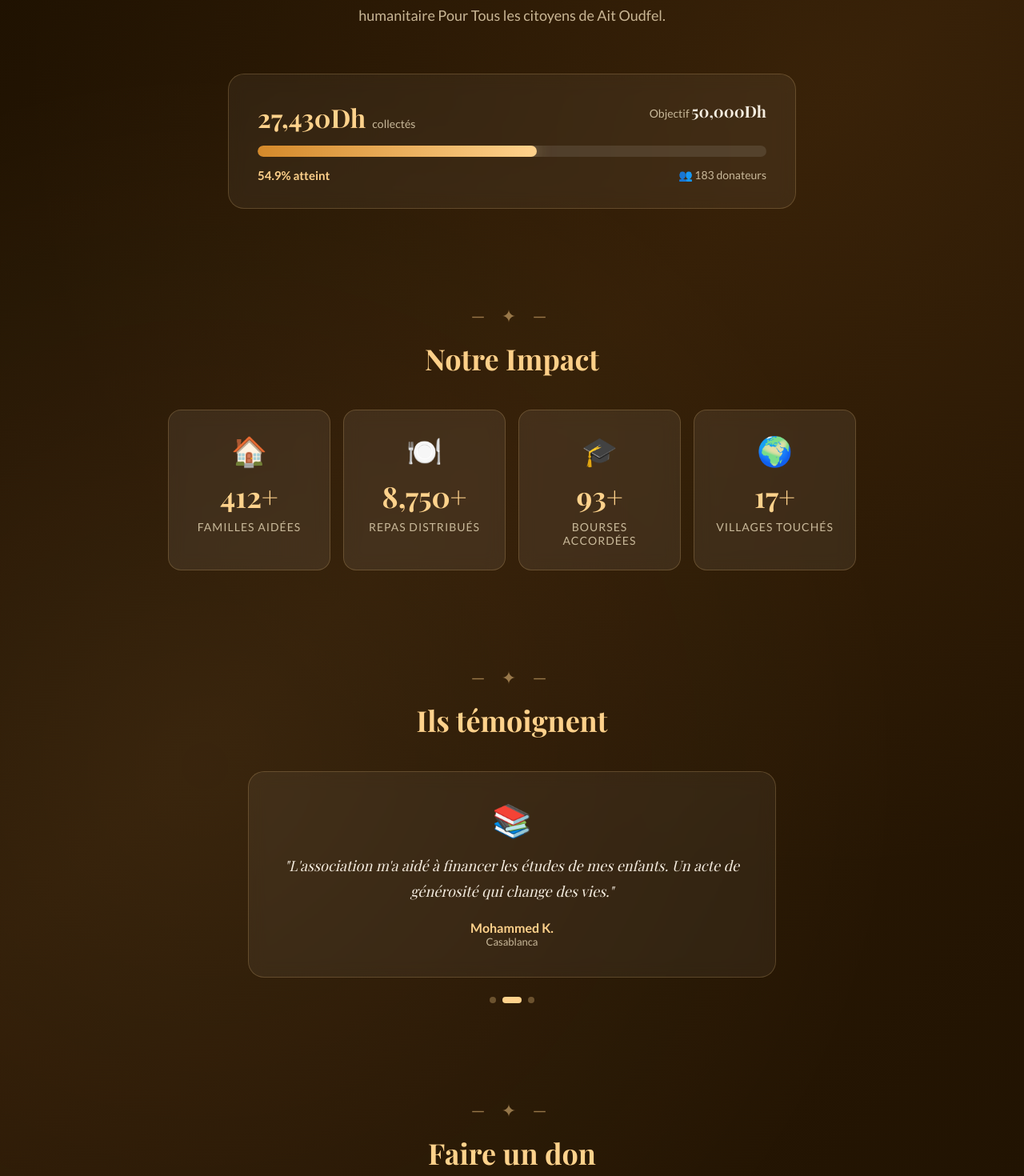
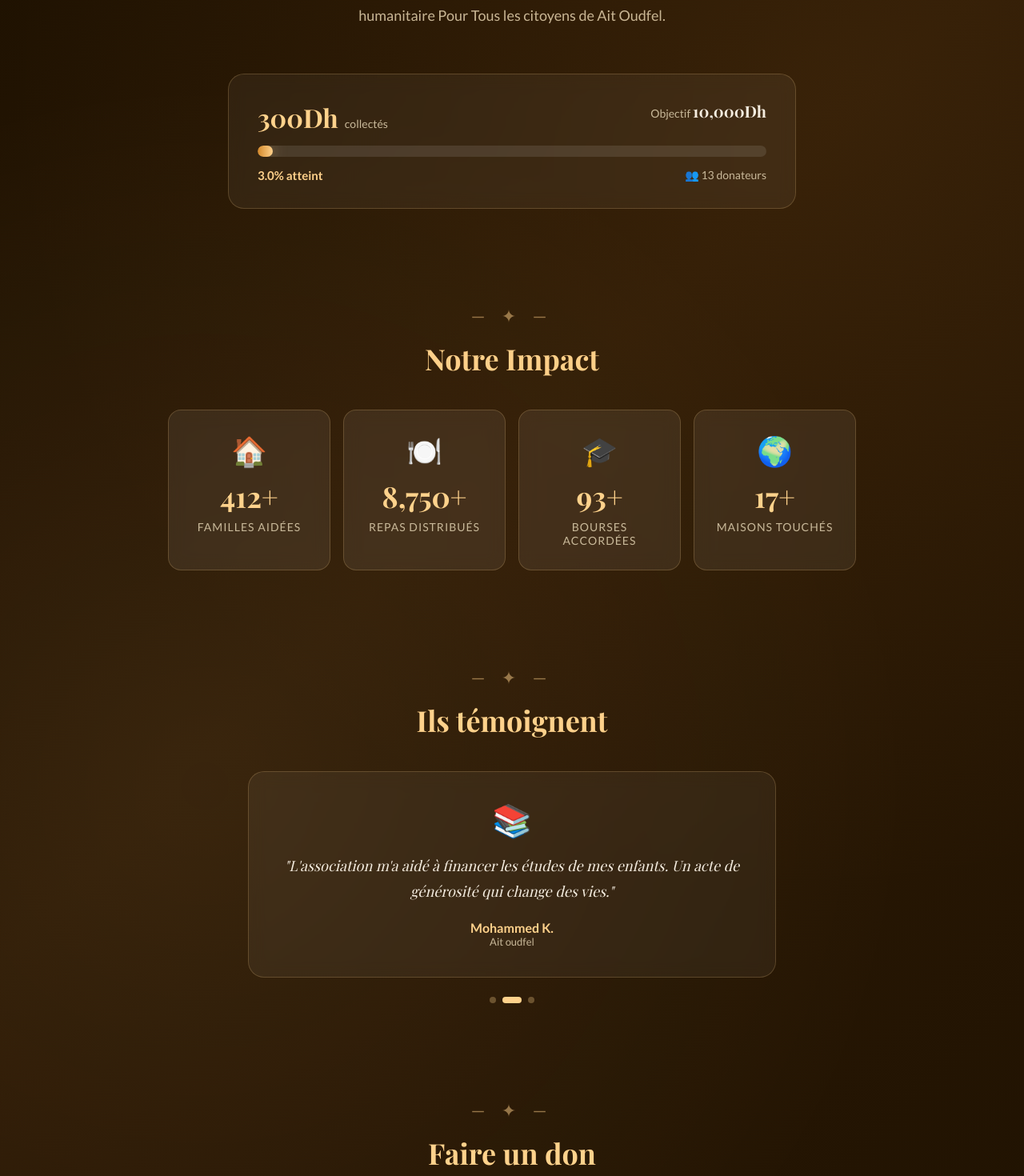
Before and after one commit to ouhiaanass-bit/ait-oudafel-site, a React (Vite) app: page / in a window 1280 px wide. Shown: the part 480-1950 px from the top of the page at 80% size. Built offline with nearby package versions, Linux system fonts and the light colour scheme; a web font is replaced by a local one.

Commit message:
Update App.jsx

```diff
--- a/src/App.jsx
+++ b/src/App.jsx
@@ -1,23 +1,23 @@
 import { useState, useEffect, useRef } from "react";
 
-const GOAL = 50000;
+const GOAL = 10000;
 
 const testimonials = [
   {
     name: "Fatima B.",
-    location: "Agadir",
+    location: "Ait oudfel",
     text: "Grâce à votre soutien, ma famille a pu traverser une période très difficile. Merci du fond du cœur.",
     icon: "🌸",
   },
   {
     name: "Mohammed K.",
-    location: "Casablanca",
+    location: "Ait oudfel",
     text: "L'association m'a aidé à financer les études de mes enfants. Un acte de générosité qui change des vies.",
     icon: "📚",
   },
   {
     name: "Aicha L.",
-    location: "Tiznit",
+    location: "Ait oudfel",
     text: "J'ai reçu une aide alimentaire pendant les mois les plus durs. Je ne saurai jamais assez vous remercier.",
     icon: "🤲",
   },
@@ -27,7 +27,7 @@ const impacts = [
   { label: "Familles aidées", value: 412, icon: "🏠" },
   { label: "Repas distribués", value: 8750, icon: "🍽️" },
   { label: "Bourses accordées", value: 93, icon: "🎓" },
-  { label: "Villages touchés", value: 17, icon: "🌍" },
+  { label: "Maisons touchés", value: 17, icon: "🌍" },
 ];
 
 function useCountUp(target, duration = 1500, trigger = false) {
@@ -94,8 +94,8 @@ function ImpactCard({ label, value, icon, trigger }) {
 }
 
 export default function App() {
-  const [donated, setDonated] = useState(27430);
-  const [donors, setDonors] = useState(183);
+  const [donated, setDonated] = useState(300);
+  const [donors, setDonors] = useState(13);
   const [amount, setAmount] = useState("");
   const [customAmount, setCustomAmount] = useState("");
   const [name, setName] = useState("");
@@ -444,7 +444,7 @@ export default function App() {
                   <button key={p} type="button"
                     className={`preset-btn ${amount == p ? "active" : ""}`}
                     onClick={() => { setAmount(String(p)); setCustomAmount(""); }}>
-                    {p}€
+                    {p}DHM
                   </button>
                 ))}
                 <button type="button"
@@ -454,7 +454,7 @@ export default function App() {
                 </button>
               </div>
               {amount === "custom" && (
-                <input type="number" placeholder="Montant en euros"
+                <input type="number" placeholder="Montant en Dirhams"
                   value={customAmount} onChange={(e) => setCustomAmount(e.target.value)} min="1" />
               )}
             </div>
@@ -485,7 +485,7 @@ export default function App() {
             </div>
 
             <button type="submit" className="donate-btn">
-              Donner {finalAmount > 0 && !isNaN(finalAmount) ? `${finalAmount}€` : "maintenant"} 🤲
+              Donner {finalAmount > 0 && !isNaN(finalAmount) ? `${finalAmount}DHM` : "maintenant"} 🤲
             </button>
 
             <p style={{ textAlign: "center", color: "#C9B99A", fontSize: 12 }}>
```
